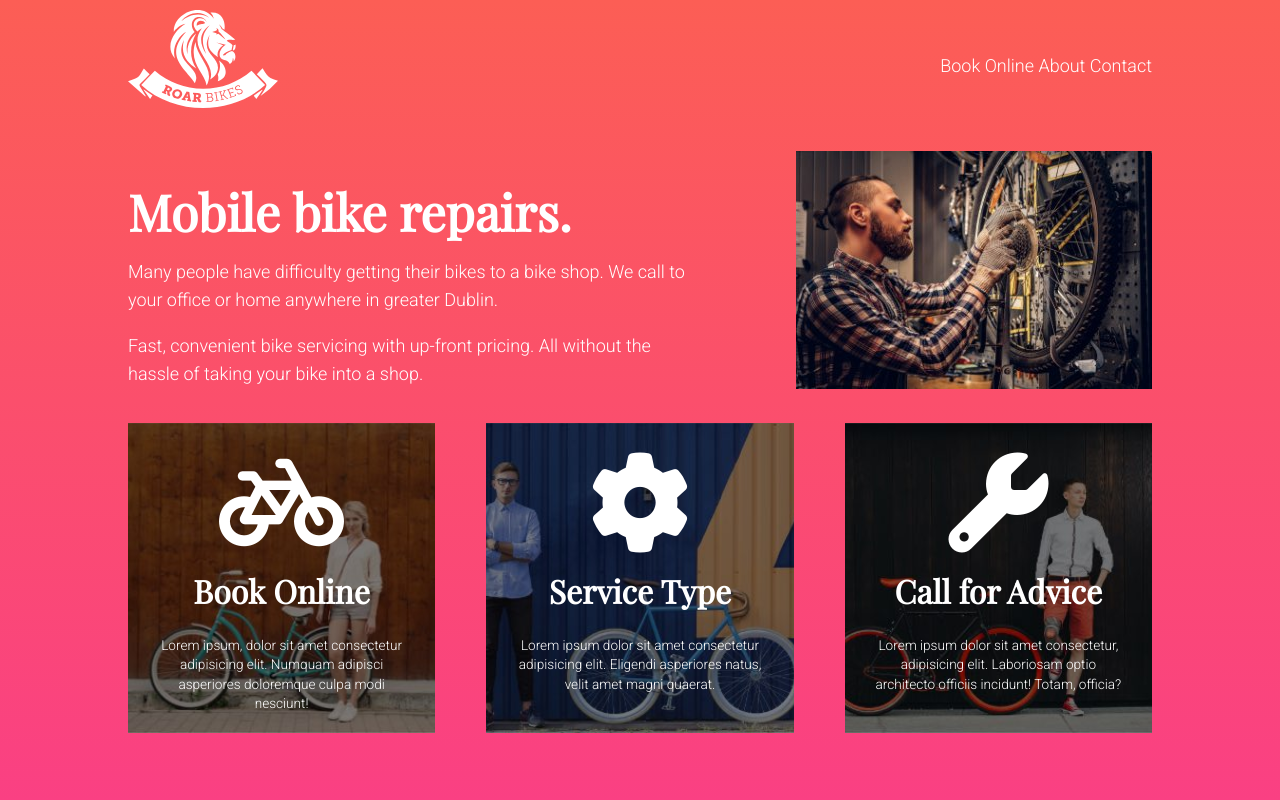
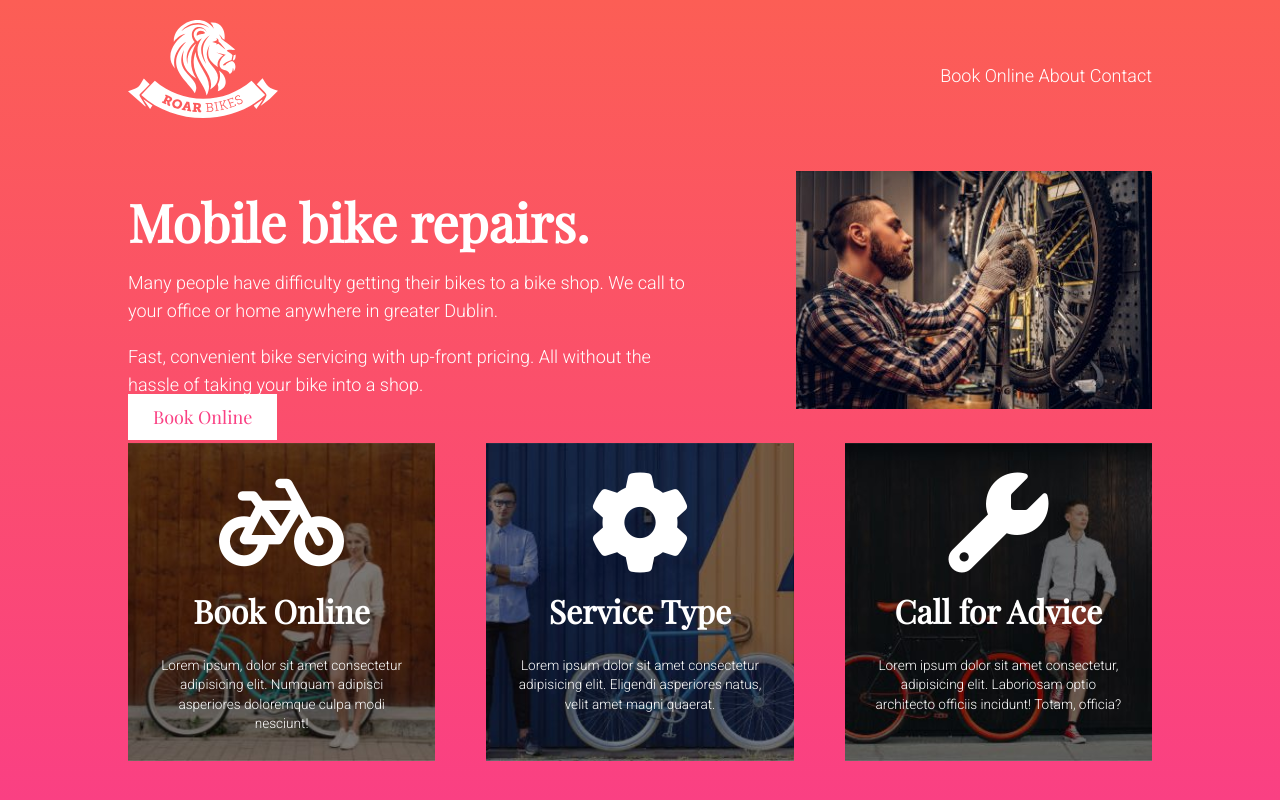
Before and after one commit to Ahmed-Nazeeh/Bike-Repair-Website-HTML-CSS, a PHP site: page / in a window 1280 px wide. Run offline with PHP 8.4, Linux system fonts and the light colour scheme; some libraries are stand-ins or nearby versions.

Commit message:
53 54 55 entire DIV clickable , using box-sizing border-box from flexbox , add colored button

```diff
--- a/index.html
+++ b/index.html
@@ -33,6 +33,7 @@
                 <h1>Mobile bike repairs.</h1>
                 <p>Many people have difficulty getting their bikes to a bike shop. We call to your office or home anywhere in greater Dublin.</p>
                 <p>Fast, convenient bike servicing with up-front pricing. All without the hassle of taking your bike into a shop.</p>
+                <a href="test-page.html" class="mybutton">Book Online</a>
             </div>
             <div class="herobox2">
                 <img src="images/image-bike-repair-service.jpg" alt="person servicing bike in dublin">
@@ -41,19 +42,25 @@
 
        <div class="cards">
            <div class="card1">
+               <a href="#">
                <i class="fas fa-bicycle"></i>
                <h2>Book Online</h2>
                <p>Lorem ipsum, dolor sit amet consectetur adipisicing elit. Numquam adipisci asperiores doloremque culpa modi nesciunt!</p>
+               </a>
            </div>
            <div class="card2">
+               <a href="#">
                <i class="fas fa-cog"></i>
                <h2>Service Type</h2>
                <p>Lorem ipsum dolor sit amet consectetur adipisicing elit. Eligendi asperiores natus, velit amet magni quaerat.</p>
+               </a>
            </div>
            <div class="card3">
+               <a href="#">
                <i class="fas fa-wrench"></i>
                <h2>Call for Advice</h2>
                <p>Lorem ipsum dolor sit amet consectetur, adipisicing elit. Laboriosam optio architecto officiis incidunt! Totam, officia?</p>
+               </a>
            </div>
        </div>
     </div>
--- a/style.css
+++ b/style.css
@@ -1,14 +1,20 @@
 html {
     height: 100%;
 }
+
 body {
-    background-image: linear-gradient(#FC5E55 , #FA4083);
+    background-image: linear-gradient(#FC5E55, #FA4083);
     font-family: 'Roboto', sans-serif;
     color: white;
     font-size: 1.125rem;
 }
+
+a {
+    color: white;
+    text-decoration: none;
+}
+
 .container {
-
     width: 1024px;
     min-height: 300px;
     margin-left: auto;
@@ -19,14 +25,12 @@ header {
     display: flex;
     justify-content: space-between;
     align-items: center;
-    padding-top: 10px;
-    padding-bottom: 10px;
-}
+    padding-top: 20px;
+    padding-bottom: 20px;}
+
 main {
-
     min-height: 300px;
     display: flex;
-    justify-content: space-between;
     align-items: center;
 }
 
@@ -43,34 +47,39 @@ main {
     min-height: 250px;
     width: 30%;
 }
+
 .card2 {
     background-image: url(images/image-background-card2.jpg);
     background-size: cover;
     background-position: bottom;
-    min-height: 300px;
     width: 30%;
+    min-height: 250px;
 }
+
 .card3 {
     background-image: url(images/image-background-card3.jpg);
     background-size: cover;
     background-position: bottom;
-    min-height: 300px;
     width: 30%;
+    min-height: 250px;
+}
+
+.card1, .card2, .card3 {
+    padding: 30px 30px 20px 30px;
+    box-sizing: border-box;
 }
 
 .herobox1 {
-
     flex: 2;
-    margin-right: 100px;
+    padding-right: 100px;
 }
 
 .herobox2 {
-
     flex: 1;
 }
 
 h1 {
-    font-size: 3.125rem;
+    font-size: 3.25rem;
     font-family: 'Playfair Display', serif;
     margin-bottom: 1rem;
 }
@@ -89,10 +98,17 @@ p {
 .cards p {
     font-size: 0.85rem;
     line-height: 1.2rem;
-    margin: 10px 30px 20px 30px;
+    margin-top: 10px;
 }
 
 .cards i {
     font-size: 100px;
-    padding-top: 30px;
 }
+
+
+.mybutton {
+    background-color: white;
+    color: #FA4083;
+    font-family: 'Playfair Display', serif;
+    padding: 11px 25px;
+}
--- /dev/null
+++ b/test-page.html
@@ -0,0 +1 @@
+<h1>Hello you have succeded testing the page</h1>
```
